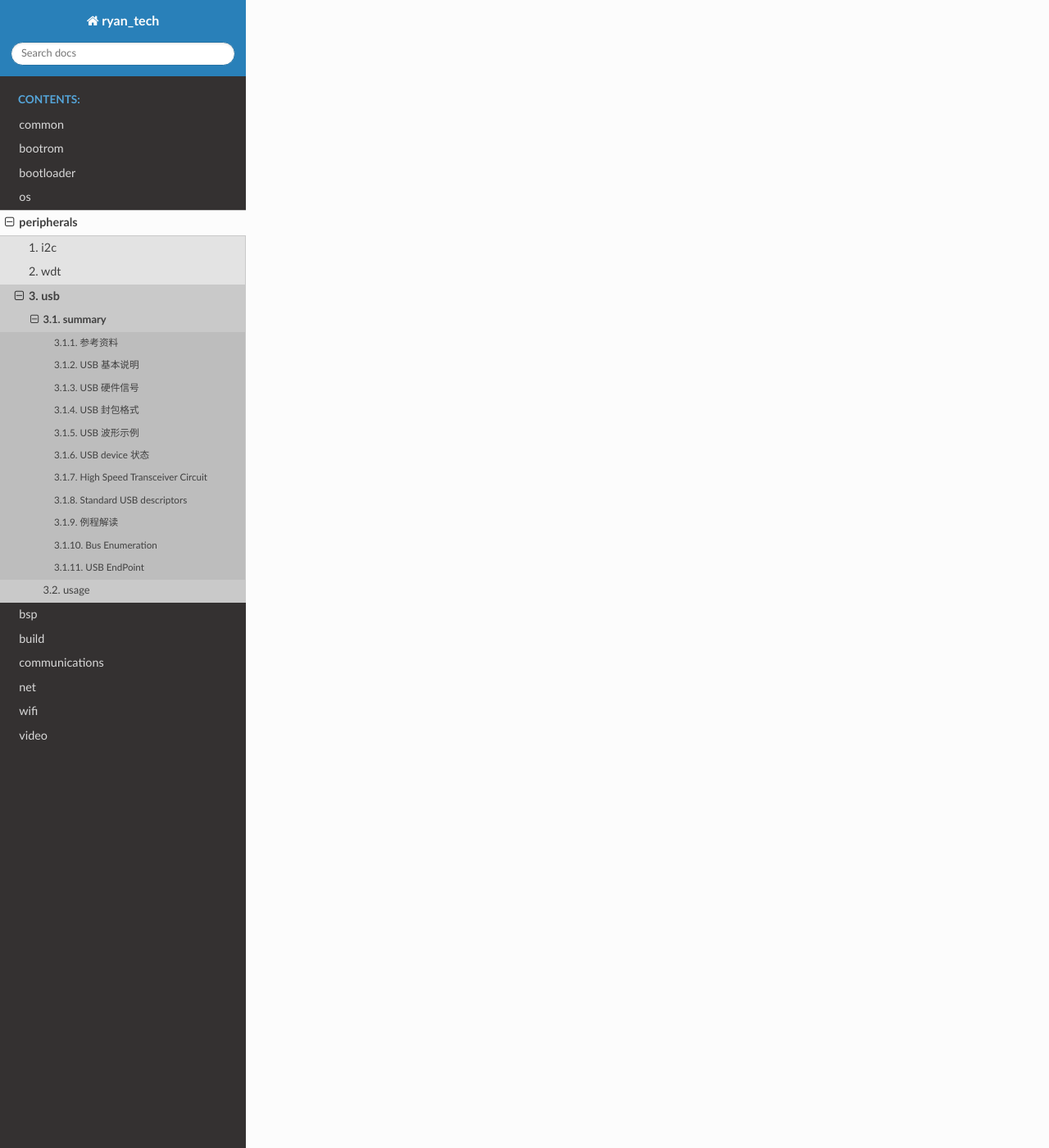
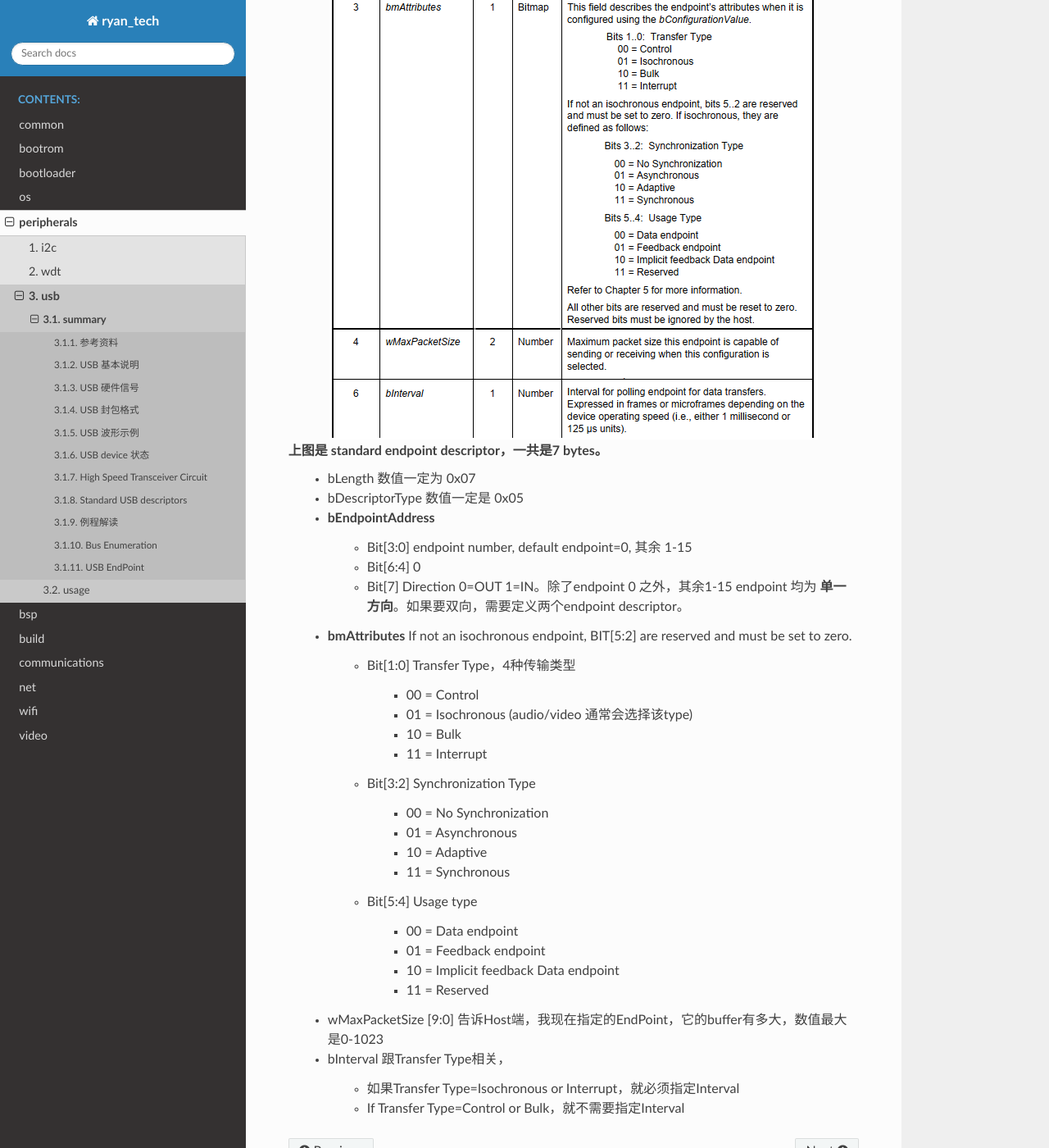
Before and after one commit to BlackTudou/tech_doc, a Sphinx documentation site: the page built from source/peripherals/usb/summary/index.rst, in a window 1280 px wide and 1400 px high, scrolled down 17898 px. Shown: the whole window at 82% size. Built offline with Sphinx 7.4.7 and the Read the Docs theme 2.0.0, drawn with Linux system fonts in a browser that asks for light colours; some of the changed text lies outside the part shown.

Commit message:
add usb standard endpoint descriptor

```diff
--- a/source/peripherals/usb/summary/index.rst
+++ b/source/peripherals/usb/summary/index.rst
@@ -251,6 +251,15 @@ token format
     :alt: Images
     :figclass: align-center
 
+--------------------
+data packet format
+--------------------
+
+.. figure:: ../_static/data_packet_format.png
+    :align: center
+    :alt: Images
+    :figclass: align-center
+
 ------
 总结
 ------
@@ -399,6 +408,25 @@ USB协议定义了设备的6种状态，仅在枚举过程种，设备就经历
     :alt: Images
     :figclass: align-center
 
+1. 获取最大数据包长度
+
+PC 向address 0发送USB协议规定的GET_DESCRIPTOR命令获取设备描述符，以取得缺省控制管道所支持的最大数据包长度，并在有限的时间内等待USB设备的响应。
+该长度包含在设备描述符的bMaxPacketSize0字段中，其地址偏移量为7，所以这时主机只需读取该描述符的前8个字节。
+
+.. note::
+    注意，主机一次只能枚举一个USB设备，所以同一时刻只能有一个USB设备使用缺省地址0。
+
+2. 主机分配一个新的地址给设备
+
+主机通过发送一个SET_ADDRESS请求来分配一个唯一的地址给设备。设备读取这个请求，返回一个确认，并保存新的地址。从此开始所有通信都使用这个新地址。
+
+3. 主机重新发送GET_DESCRIPTOR命令读取完整设备描述符
+
+主机向新地址重新发送GET_DESCRIPTOR命令，此次读取其设备描述符的全部字段，以了解该设备的总体信息，如VID，PID。
+
+4. 主机发送GET_DESCRIPTOR命令，获取完整配置信息
+主机向设备循环发送GET_DESCRIPTORn命令，要求USB设备回答，以读取全部配置信息。
+
 -------------------
 setup transection
 -------------------
@@ -411,13 +439,20 @@ setup transection
 USB EndPoint
 =============
 
-什么是 EndPoint？
+怎么理解 EndPoint？有了address，为什么还需要Endpoint？
 
 以图示耳麦为例，插入Host后会有一个address，但是耳麦的左耳、右耳、麦克、音量调节，分别就是对应不同的EndPoint。
 
 EndPoint(1-15) 可以理解为收件者，封包最终会到达的地方。
 
 .. figure:: ../_static/mic_endpoint.png
+    :align: center
+    :alt: Images
+    :figclass: align-center
+
+下图是 token 封包，可以看到里面带了4bit的 Endpoint(数值范围 0 1-15)。
+
+.. figure:: ../_static/token_format.png
     :align: center
     :alt: Images
     :figclass: align-center
@@ -430,3 +465,39 @@ Standard Endpoint Descriptor
     :align: center
     :alt: Images
     :figclass: align-center
+
+上图是 standard endpoint descriptor，一共是7 bytes。
+ - bLength 数值一定为 0x07
+ - bDescriptorType 数值一定是 0x05
+ - **bEndpointAddress**
+
+     - Bit[3:0] endpoint number, default endpoint=0, 其余 1-15
+     - Bit[6:4] 0
+     - Bit[7]   Direction 0=OUT 1=IN。除了endpoint 0 之外，其余1-15 endpoint 均为 **单一方向**。如果要双向，需要定义两个endpoint descriptor。
+
+ - **bmAttributes** If not an isochronous endpoint, BIT[5:2] are reserved and must be set to zero.
+
+     - Bit[1:0] Transfer Type，4种传输类型
+
+        - 00 = Control
+        - 01 = Isochronous (audio/video 通常会选择该type)
+        - 10 = Bulk
+        - 11 = Interrupt
+     - Bit[3:2] Synchronization Type
+
+        - 00 = No Synchronization
+        - 01 = Asynchronous
+        - 10 = Adaptive
+        - 11 = Synchronous
+     - Bit[5:4] Usage type
+
+        - 00 = Data endpoint
+        - 01 = Feedback endpoint
+        - 10 = Implicit feedback Data endpoint
+        - 11 = Reserved
+
+ - wMaxPacketSize [9:0] 告诉Host端，我现在指定的EndPoint，它的buffer有多大，数值最大是0-1023
+ - bInterval 跟Transfer Type相关，
+
+     - 如果Transfer Type=Isochronous or Interrupt，就必须指定Interval
+     - If Transfer Type=Control or Bulk，就不需要指定Interval
```
Also changed, not shown: source/peripherals/usb/_static/data_packet_format.png (added), source/peripherals/usb/_static/standard_endpoint_descriptor.png, 2 other files.
